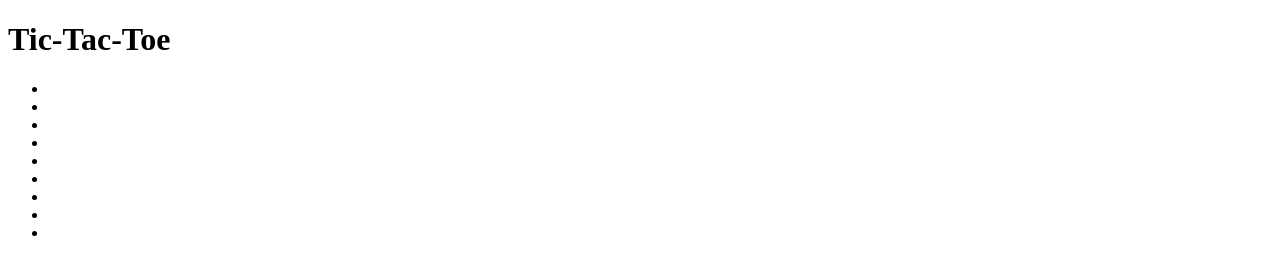
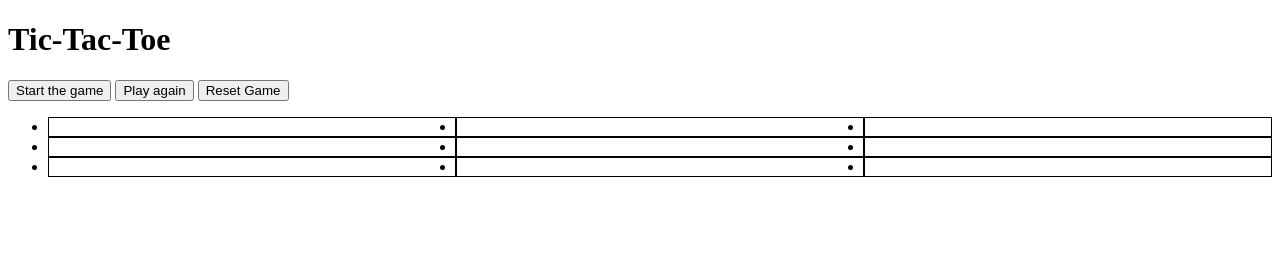
Before and after one commit to thsvr/Microverse-602-TicTacToe, a plain HTML site: page index.html in a window 1280 px wide. Drawn offline with Linux system fonts and the light colour scheme.

Commit message:
Add the DOM manipulation - buttons for start the game, reset the game, play the game again, and implemented board reset.

```diff
--- a/index.html
+++ b/index.html
@@ -11,18 +11,21 @@
 
 <body>
   <h1>Tic-Tac-Toe</h1>
+  <button type="button" onclick="gameModule.startGame('player1', 'player2')"> Start the game</button>
+  <button type="button" onclick="playAgain()"> Play again</button>
+  <button type="button" onclick="resetGame()"> Reset Game</button>
 
   <div class='game-board'>
     <ul>
-      <li class="cell"></li>
-      <li class="cell"></li>
-      <li class="cell"></li>
-      <li class="cell"></li>
-      <li class="cell"></li>
-      <li class="cell"></li>
-      <li class="cell"></li>
-      <li class="cell"></li>
-      <li class="cell"></li>
+      <li class="cell" id="0"></li>
+      <li class="cell" id="1"></li>
+      <li class="cell" id="2"></li>
+      <li class="cell" id="3"></li>
+      <li class="cell" id="4"></li>
+      <li class="cell" id="5"></li>
+      <li class="cell" id="6"></li>
+      <li class="cell" id="7"></li>
+      <li class="cell" id="8"></li>
     </ul>
   </div>
   <script src="public/js/index.js"></script>
--- a/public/css/style.css
+++ b/public/css/style.css
@@ -0,0 +1,9 @@
+.cell {
+    cursor: pointer;
+    border: 1px solid black;
+}
+
+.game-board ul {
+    display: grid;
+    grid-template-columns: repeat(3, 1fr);
+}
--- a/public/js/index.js
+++ b/public/js/index.js
@@ -0,0 +1,26 @@
+const cells = document.getElementsByClassName("cell");
+
+const print = (element) => {
+    element.addEventListener("click", (event) => {
+        console.log(element.innerText)
+        element.innerText = gameModule.makeMove(element.id)
+    })
+}
+
+[...cells].forEach(print);
+
+const cleanString = (element) => {
+    element.innerText = '';
+}
+
+const resetGame = () => {
+    if(gameModule.resetGame() === 'CLEAN BOARD') {
+        [...cells].forEach(cleanString);
+    }
+}
+
+const playAgain = () => {
+    if(gameModule.playAgain() === 'CLEAN BOARD') {
+        [...cells].forEach(cleanString);
+    }
+}
--- a/public/js/logic.js
+++ b/public/js/logic.js
@@ -69,7 +69,7 @@ const gameBoardModule = (() => {
 const gameModule = (() => {
     let turn = -1;
     let currentPlayer = 0;
-    const players = [];
+    let players = [];
     const board = gameBoardModule;
     let continueGame = true;
 
@@ -120,7 +120,9 @@ const gameModule = (() => {
     const makeMove = (index) => {
         if(turn > -1 && continueGame){
             console.log(board.makeMove(index, players[currentPlayer].getSymbol()))
+            let symbol = players[currentPlayer].getSymbol()
             advanceGame();
+            return symbol;
         } else if (continueGame) {
             console.log('The game did not start yet!')
         } else {
@@ -129,9 +131,13 @@ const gameModule = (() => {
     }
 
     const playAgain = () => {
+        if(continueGame) {
+            return
+        }
         turn = -1;
         currentPlayer = 0;
         board.resetBoard();
+        continueGame = true;
         console.log(`
 Player score:
         ${players[0].getName()}: ${players[0].getScore()}
@@ -141,12 +147,16 @@ Player score:
 - --------====+* GAME (RE)STARTED *+====---------- -
         `)
         advanceGame();
+        return 'CLEAN BOARD'
     }
 
     const resetGame = () => {
+        players = [];
         turn = -1;
         currentPlayer = 0;
         board.resetBoard();
+        continueGame = true;
+        return 'CLEAN BOARD'
     }
 
     return {
```
